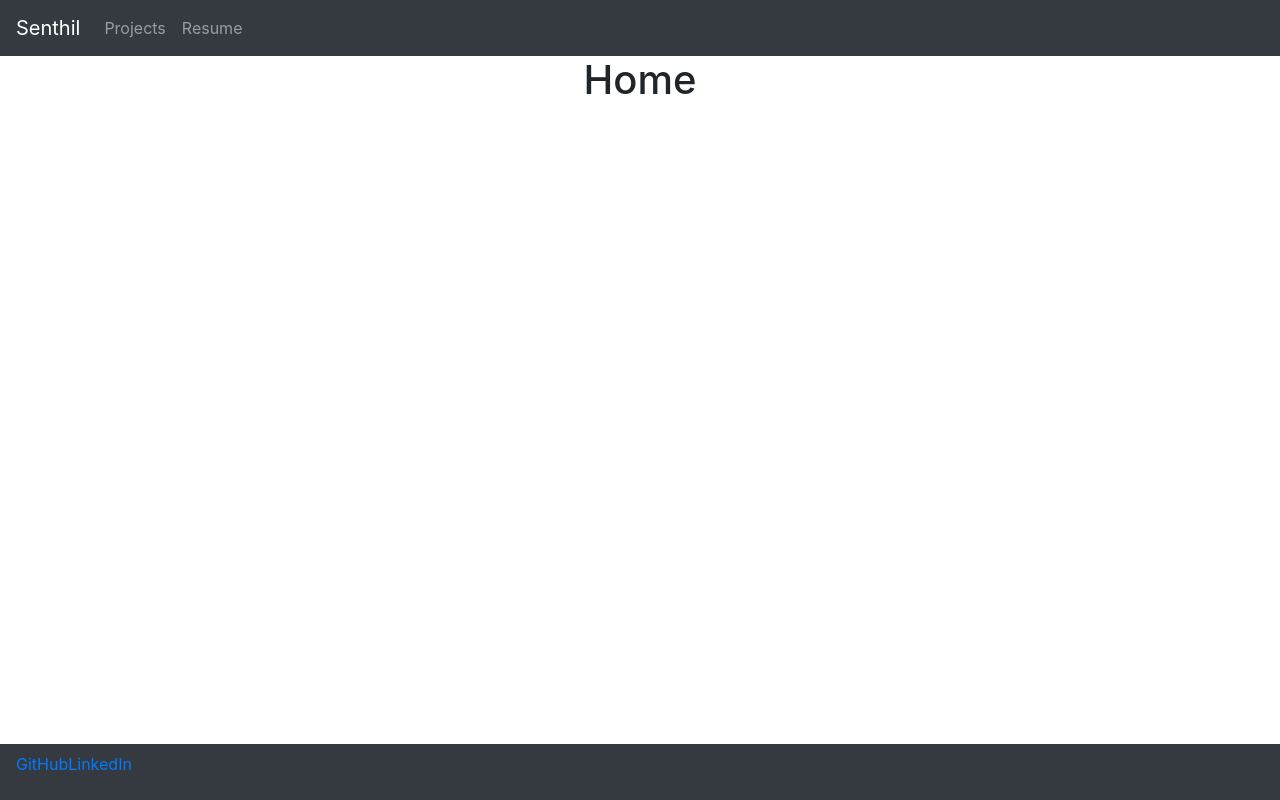
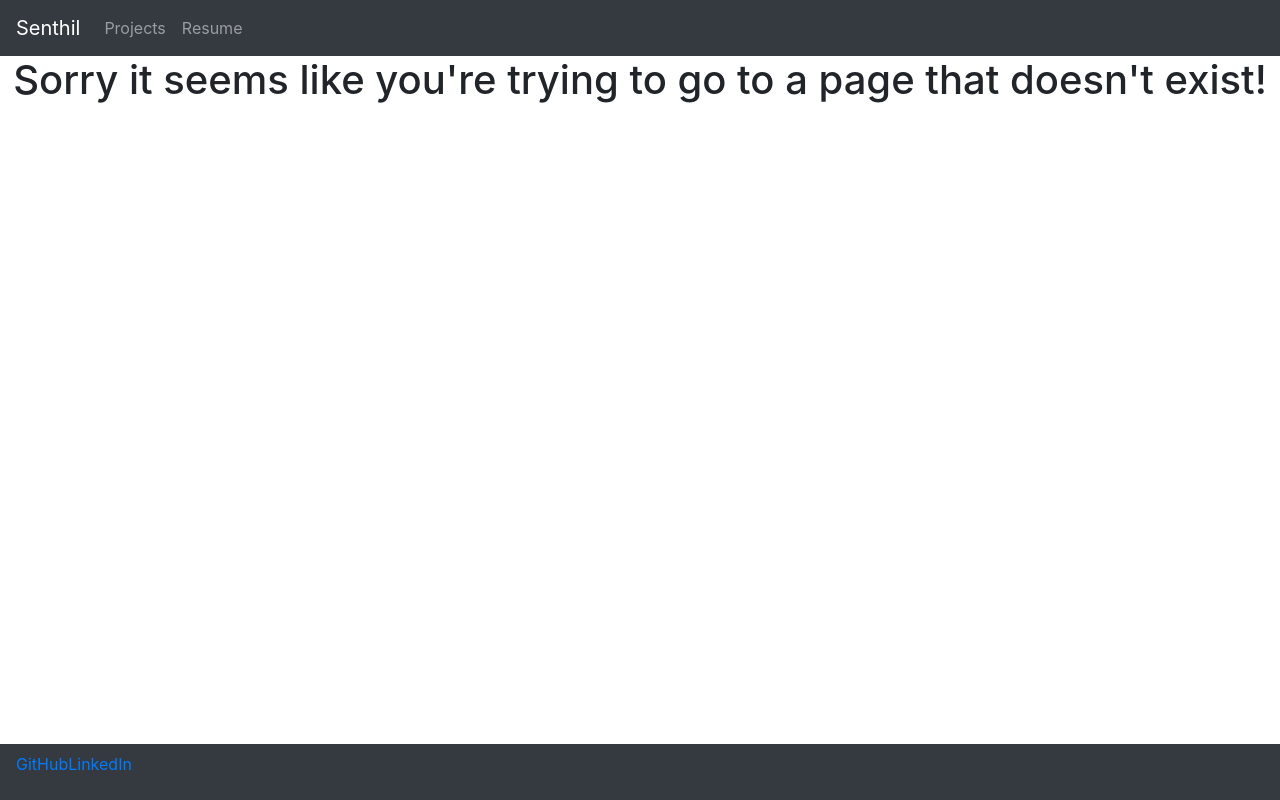
Before and after one commit to spk2dc/spk2dc.github.io, a React (Create React App) app in the folder portfolio/: page / in a window 1280 px wide. Built offline with nearby package versions, Linux system fonts and the light colour scheme.

Commit message:
adding baseurl before page paths

```diff
--- a/portfolio/src/App.js
+++ b/portfolio/src/App.js
@@ -14,9 +14,9 @@ function App() {
       <NavBar />
       <Footer />
       <Switch>
-        <Route exact path='/' component={Home} />
-        <Route exact path='/projects' component={Projects} />
-        <Route exact path='/resume' component={Resume} />
+        <Route exact path='/portfolio' component={Home} />
+        <Route exact path='/portfolio/projects' component={Projects} />
+        <Route exact path='/portfolio/resume' component={Resume} />
         <Route component={Error} />
       </Switch>
     </div>
```
